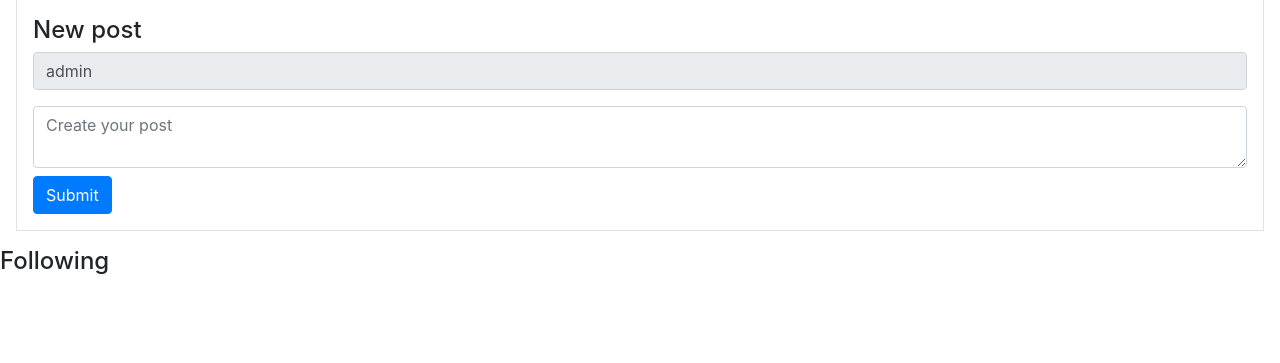
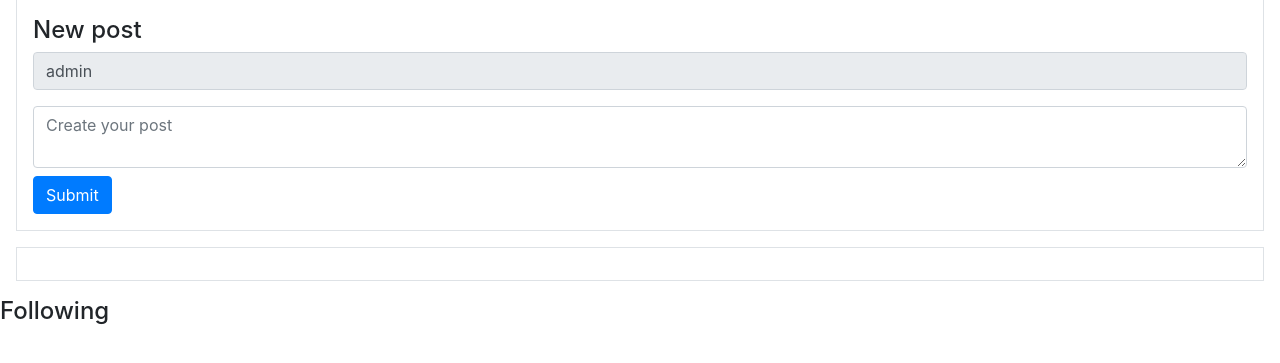
Before and after one commit to magari-GH/Ptometheus-CS50, a Django app: page / in a window 1280 px wide. Shown: the part 139-502 px from the top of the page. Run offline with Django 3.2, Linux system fonts and the light colour scheme; parts of the project's set-up code (start-up, migrations or seed data) failed here and were passed over; some libraries are stand-ins or nearby versions.

Commit message:
The new div id="all_element_view" was added to the file index.html for appending inside the publication's elements

```diff
--- a/task5/network/project4/network/templates/network/index.html
+++ b/task5/network/project4/network/templates/network/index.html
@@ -19,6 +19,7 @@
                 <input type="submit" class="btn btn-primary mt-2">
             </form>
         </div>
+        <div class="border p-3 m-3" id ="all_element_view"></div>
     </div>
 
     <div id="following-view">
```
